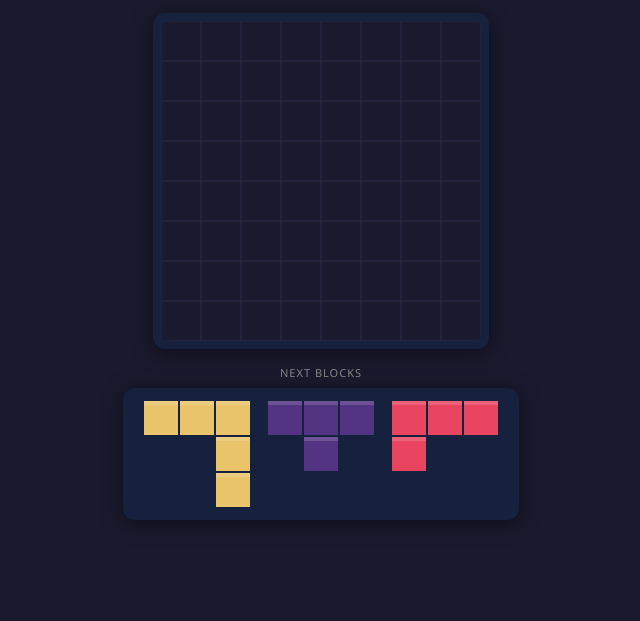
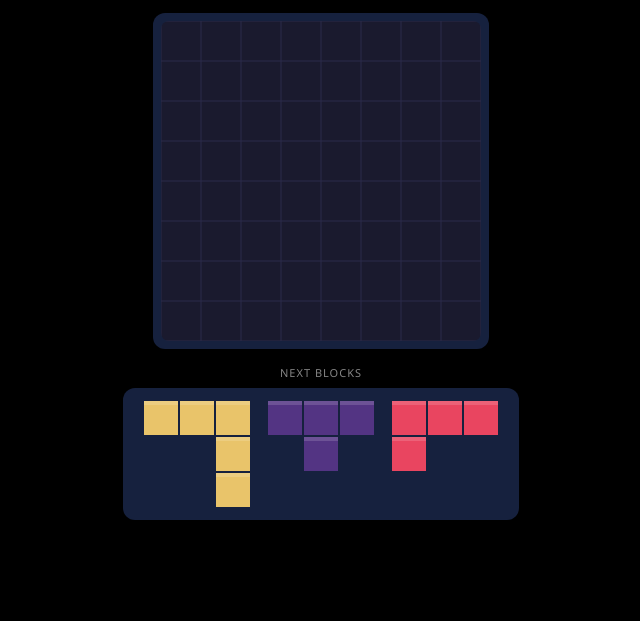
Before and after one commit to infinitynightaco/Block.github.io, a plain HTML site: page index.html in a window 1280 px wide. Shown: the part 179-800 px from the top of the page, without its empty margins (319-959 px from the left). Drawn offline with Linux system fonts and the light colour scheme.

Commit message:
Change body background color to black

```diff
--- a/style.css
+++ b/style.css
@@ -5,7 +5,7 @@
 }
 
 body {
-  background: #1a1a2e;
+  background: #000000;
   font-family: 'Segoe UI', Arial, sans-serif;
   display: flex;
   justify-content: center;
```
